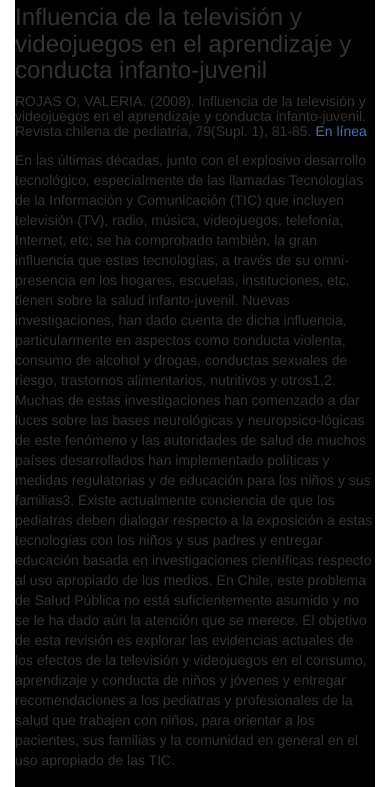
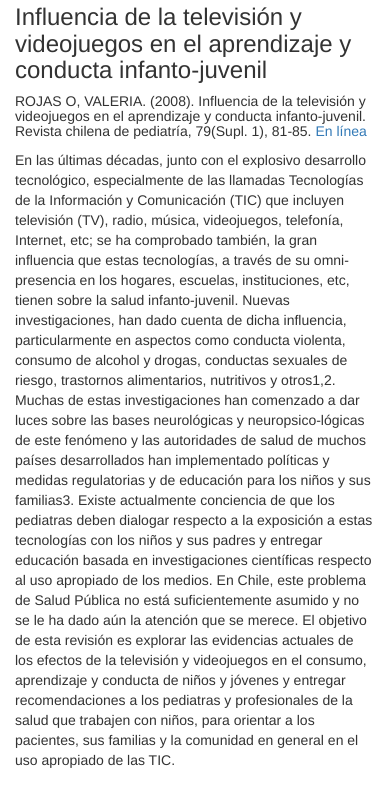
Before and after one commit to nicoconfused/computacion-10-abril, a plain HTML site: page index.html in a window 390 px wide. Shown: the part 247-1034 px from the top of the page. Drawn offline with Linux system fonts and the light colour scheme.

Commit message:
primera modificación

```diff
--- a/style.css
+++ b/style.css
@@ -1,8 +1,8 @@
 header,section,aside,footer{
-  background:silver;
+  background:#fff;
 }
 @media screen and (max-width:768px){
   header, section, aside, footer{
-    background:black;
+    background:#fff;
     }
   }
```
